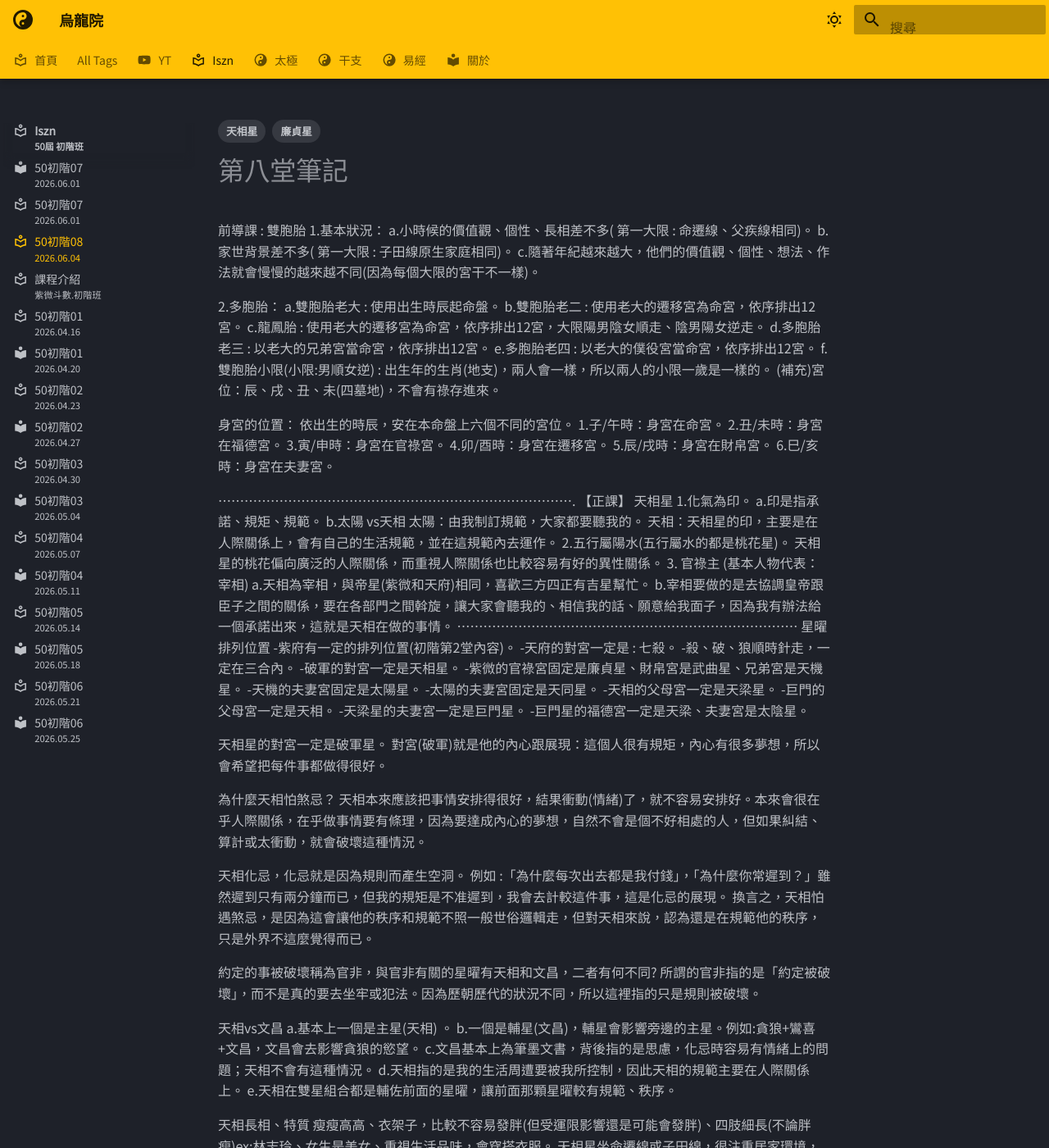
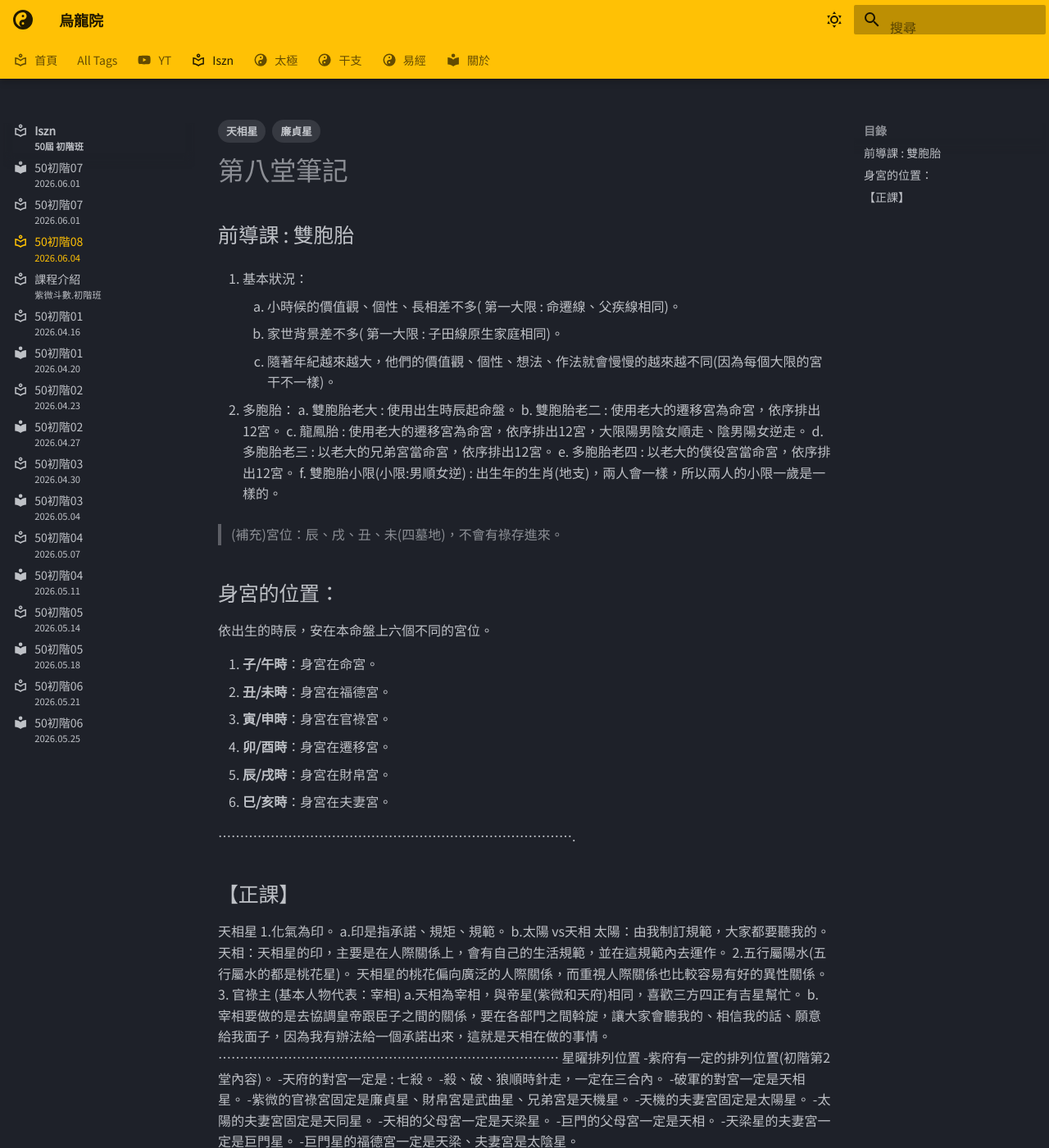
Before and after one commit to oolongyuan/oolongyuan.github.io, an MkDocs documentation site: the page built from docs/iszn/08_notes.md, in a window 1280 px wide and 1400 px high. Shown: the whole window at 82% size. Built offline with MkDocs 1.6.1 and Material for MkDocs 9.7.7, drawn with Linux system fonts in a browser that asks for light colours; some web fonts are replaced; plug-ins that fetch from the network failed and are left out.

Commit message:
formatted notes

```diff
--- a/docs/iszn/08_notes.md
+++ b/docs/iszn/08_notes.md
@@ -9,32 +9,38 @@ tags:
 
 # 第八堂筆記
 
-前導課 : 雙胞胎
-1.基本狀況：
-a.小時候的價值觀、個性、長相差不多( 第一大限 : 命遷線、父疾線相同)。
-b.家世背景差不多( 第一大限 : 子田線原生家庭相同)。
-c.隨著年紀越來越大，他們的價值觀、個性、想法、作法就會慢慢的越來越不同(因為每個大限的宮干不一樣)。
+## 前導課 : 雙胞胎
 
-2.多胞胎：
-a.雙胞胎老大 : 使用出生時辰起命盤。
-b.雙胞胎老二 : 使用老大的遷移宮為命宮，依序排出12宮。
-c.龍鳳胎 : 使用老大的遷移宮為命宮，依序排出12宮，大限陽男陰女順走、陰男陽女逆走。
-d.多胞胎老三 : 以老大的兄弟宮當命宮，依序排出12宮。
-e.多胞胎老四 : 以老大的僕役宮當命宮，依序排出12宮。
-f.雙胞胎小限(小限:男順女逆) : 出生年的生肖(地支)，兩人會一樣，所以兩人的小限一歲是一樣的。
-(補充)宮位：辰、戌、丑、未(四墓地)，不會有祿存進來。
+ 1. 基本狀況：
+     1. 小時候的價值觀、個性、長相差不多( 第一大限 : 命遷線、父疾線相同)。
+     1. 家世背景差不多( 第一大限 : 子田線原生家庭相同)。
+     1. 隨著年紀越來越大，他們的價值觀、個性、想法、作法就會慢慢的越來越不同(因為每個大限的宮干不一樣)。
 
-身宮的位置：
+ 1. 多胞胎：
+     a. 雙胞胎老大 : 使用出生時辰起命盤。
+     b. 雙胞胎老二 : 使用老大的遷移宮為命宮，依序排出12宮。
+     c. 龍鳳胎 : 使用老大的遷移宮為命宮，依序排出12宮，大限陽男陰女順走、陰男陽女逆走。
+     d. 多胞胎老三 : 以老大的兄弟宮當命宮，依序排出12宮。
+     e. 多胞胎老四 : 以老大的僕役宮當命宮，依序排出12宮。
+     f. 雙胞胎小限(小限:男順女逆) : 出生年的生肖(地支)，兩人會一樣，所以兩人的小限一歲是一樣的。
+
+> (補充)宮位：辰、戌、丑、未(四墓地)，不會有祿存進來。
+
+## 身宮的位置：
+
 依出生的時辰，安在本命盤上六個不同的宮位。
-1.子/午時：身宮在命宮。
-2.丑/未時：身宮在福德宮。
-3.寅/申時：身宮在官祿宮。
-4.卯/酉時：身宮在遷移宮。
-5.辰/戌時：身宮在財帛宮。
-6.巳/亥時：身宮在夫妻宮。
+
+ 1. **子/午時**：身宮在命宮。
+ 1. **丑/未時**：身宮在福德宮。
+ 1. **寅/申時**：身宮在官祿宮。
+ 1. **卯/酉時**：身宮在遷移宮。
+ 1. **辰/戌時**：身宮在財帛宮。
+ 1. **巳/亥時**：身宮在夫妻宮。
 
 ……………………………………………………………………….
-【正課】
+
+## 【正課】
+
 天相星
 1.化氣為印。
 a.印是指承諾、規矩、規範。
```
